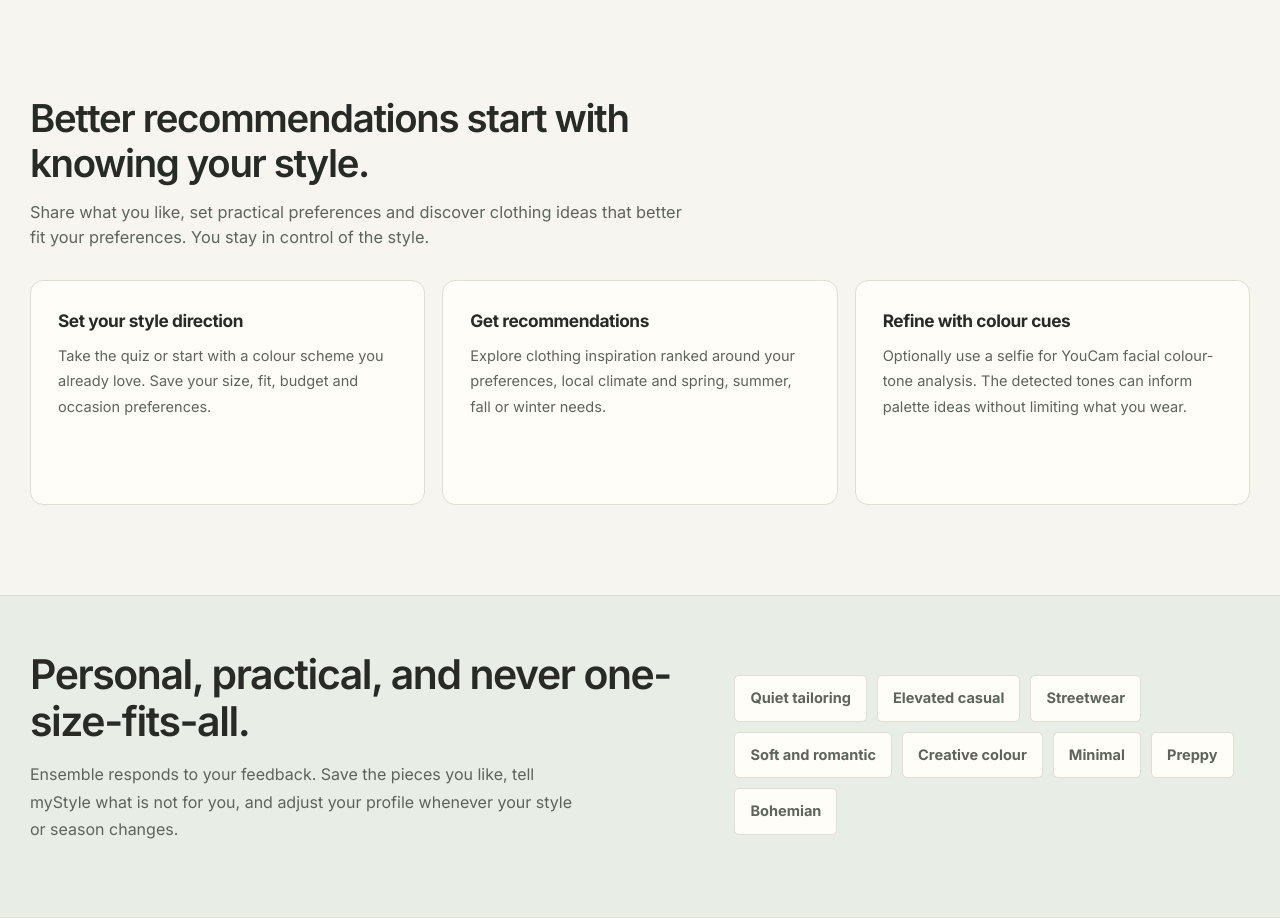
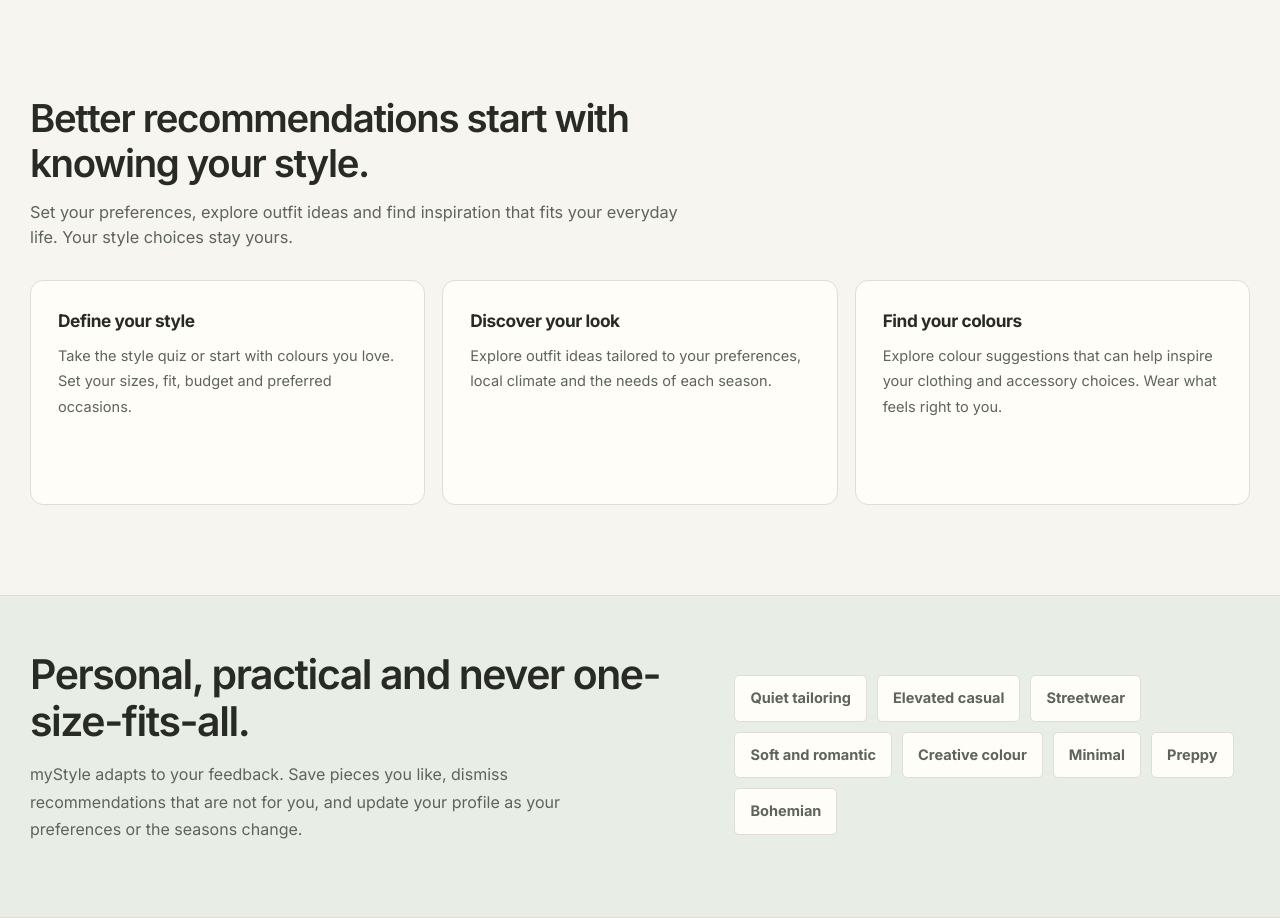
Before and after one commit to edimaudo/myStyle, a FastAPI app: page / in a window 1280 px wide. Shown: the part 600-1518 px from the top of the page. Run offline with FastAPI, Linux system fonts and the light colour scheme.

Commit message:
Update landing.html

```diff
--- a/mystyle/templates/landing.html
+++ b/mystyle/templates/landing.html
@@ -1,30 +1,156 @@
+
 <!doctype html>
 <html lang="en" data-theme="light" data-font-size="medium">
 <head>
-  <meta charset="utf-8"><meta name="viewport" content="width=device-width, initial-scale=1">
-  <meta name="description" content="myStyle brings together your style, colour preferences, budget and season to recommend clothing ideas through Ensemble.">
+  <meta charset="utf-8">
+  <meta name="viewport" content="width=device-width, initial-scale=1">
+  <meta name="description" content="myStyle brings together your style, colour preferences, budget and season to recommend personalized clothing inspiration.">
   <title>myStyle — Get dressed like yourself</title>
-  <link rel="preconnect" href="https://fonts.googleapis.com"><link rel="preconnect" href="https://fonts.gstatic.com" crossorigin>
-  <link rel="stylesheet" href="https://fonts.googleapis.com/css2?family=Inter:wght@400;500;600;700;800&display=swap">
-  <link rel="stylesheet" href="/assets/style.css?v=20261024-combined-skin-analysis"><link rel="stylesheet" href="/assets/marketing-controls.css?v=20261024-combined-skin-analysis"><script defer src="/assets/site-settings.js"></script>
+
+  <link rel="preconnect" href="https://fonts.googleapis.com">
+  <link rel="preconnect" href="https://fonts.gstatic.com" crossorigin>
+  <link href="https://fonts.googleapis.com/css2?family=Inter:wght@400;500;600;700;800&display=swap" rel="stylesheet">
+
+  <link rel="stylesheet" href="/assets/style.css?v=20261024-combined-skin-analysis">
+  <link rel="stylesheet" href="/assets/marketing-controls.css?v=20261024-combined-skin-analysis">
+  <script defer src="/assets/site-settings.js"></script>
 </head>
+
 <body class="landing-body mystyle-landing">
   <a class="skip-link" href="#main">Skip to content</a>
-  <header class="marketing-header mystyle-marketing-header"><a class="brand" href="/" aria-label="myStyle home"><span>myStyle</span></a>
-    <nav class="marketing-nav" aria-label="Main navigation">{% if signed_in %}<a class="button button-primary" href="/app">Open myStyle <span aria-hidden="true">→</span></a>{% else %}<a class="button button-primary" href="/signin">Start styling <span aria-hidden="true">→</span></a>{% endif %}</nav>
+
+  <header class="marketing-header mystyle-marketing-header">
+    <a class="brand" href="/" aria-label="myStyle home">
+      <span>myStyle</span>
+    </a>
+
+    <nav class="marketing-nav" aria-label="Main navigation">
+      {% if signed_in %}
+        <a class="button button-primary" href="/app">
+          Open myStyle <span aria-hidden="true">→</span>
+        </a>
+      {% else %}
+        <a class="button button-primary" href="/signin">
+          Start styling <span aria-hidden="true">→</span>
+        </a>
+      {% endif %}
+    </nav>
   </header>
+
   <main id="main">
     <section class="landing-hero page-wrap mystyle-landing-hero">
-      <div class="hero-copy"><span class="hero-eyebrow"><span class="hero-dot"></span> YOUR STYLE, IN EVERY SEASON</span><h1>Get dressed like <em>yourself.</em></h1><p class="hero-description">Find clothing ideas that fit your style, colour preferences, budget and season.</p>
-        <div class="hero-actions">{% if signed_in %}<a class="button button-primary button-large" href="/app">Open myStyle <span aria-hidden="true">→</span></a>{% else %}<a class="button button-primary button-large" href="/signin">Build my style profile <span aria-hidden="true">→</span></a>{% endif %}</div>
+      <div class="hero-copy">
+        <span class="hero-eyebrow">
+          <span class="hero-dot"></span>
+          YOUR STYLE, IN EVERY SEASON
+        </span>
 
+        <h1>Get dressed in <em>style.</em></h1>
+
+        <p class="hero-description">
+          Discover clothing ideas that fit your style, colours, budget and season.
+        </p>
+
+        <div class="hero-actions">
+          {% if signed_in %}
+            <a class="button button-primary button-large" href="/app">
+              Open myStyle <span aria-hidden="true">→</span>
+            </a>
+          {% else %}
+            <a class="button button-primary button-large" href="/signin">
+              Build my style profile <span aria-hidden="true">→</span>
+            </a>
+          {% endif %}
+        </div>
       </div>
-      <div class="hero-art mystyle-landing-art" aria-label="Seasonal fashion inspiration collage"><div class="hero-image hero-image-main"><img src="https://images.unsplash.com/photo-1539533018447-63fcce2678e3?auto=format&fit=crop&w=1000&q=85" alt="Neutral coat styling inspiration" fetchpriority="high"><div class="image-caption"><span>ENSEMBLE</span><strong>Thoughtful layers. Your point of view.</strong></div></div><div class="hero-image hero-image-side"><img src="https://images.unsplash.com/photo-1529139574466-a303027c1d8b?auto=format&fit=crop&w=900&q=85" alt="Contemporary everyday fashion styling inspiration" loading="lazy"><div class="landing-palette-strip"><i></i><i></i><i></i><i></i><i></i></div></div></div>
+
+      <div class="hero-art mystyle-landing-art" aria-label="Women's and men's fashion inspiration">
+        <div class="hero-image hero-image-main">
+          <img
+            src="https://images.unsplash.com/photo-1539533018447-63fcce2678e3?auto=format&fit=crop&w=1000&q=85"
+            alt="Women's neutral outerwear and contemporary fashion inspiration"
+            fetchpriority="high"
+          >
+          <div class="image-caption">
+            <span></span>
+            <strong></strong>
+          </div>
+        </div>
+
+        <div class="hero-image hero-image-side">
+          <img
+            src="https://images.unsplash.com/photo-1617137968427-85924c800a22?auto=format&fit=crop&w=900&q=85"
+            alt="Men's contemporary fashion and outfit inspiration"
+            loading="lazy"
+          >
+          <div class="landing-palette-strip" aria-hidden="true">
+            <i></i><i></i><i></i><i></i><i></i>
+          </div>
+        </div>
+      </div>
     </section>
-    <section id="how-it-works" class="how-section page-wrap"><div class="section-heading"><span class="eyebrow">A PERSONAL STYLING ROUTINE</span><h2>Better recommendations start with knowing your style.</h2><p>Share what you like, set practical preferences and discover clothing ideas that better fit your preferences. You stay in control of the style.</p></div>
-      <div class="steps-grid mystyle-steps-grid"><article class="step-card"><h3>Set your style direction</h3><p>Take the quiz or start with a colour scheme you already love. Save your size, fit, budget and occasion preferences.</p></article><article class="step-card"><h3>Get recommendations</h3><p>Explore clothing inspiration ranked around your preferences, local climate and spring, summer, fall or winter needs.</p></article><article class="step-card"><h3>Refine with colour cues</h3><p>Optionally use a selfie for YouCam facial colour-tone analysis. The detected tones can inform palette ideas without limiting what you wear.</p></article></div>
+
+    <section id="how-it-works" class="how-section page-wrap">
+      <div class="section-heading">
+        <span class="eyebrow">A PERSONAL STYLING ROUTINE</span>
+        <h2>Better recommendations start with knowing your style.</h2>
+        <p>
+          Set your preferences, explore outfit ideas and find inspiration
+          that fits your everyday life. Your style choices stay yours.
+        </p>
+      </div>
+
+      <div class="steps-grid mystyle-steps-grid">
+        <article class="step-card">
+          <h3>Define your style</h3>
+          <p>
+            Take the style quiz or start with colours you love.
+            Set your sizes, fit, budget and preferred occasions.
+          </p>
+        </article>
+
+        <article class="step-card">
+          <h3>Discover your look</h3>
+          <p>
+            Explore outfit ideas tailored to your preferences,
+            local climate and the needs of each season.
+          </p>
+        </article>
+
+        <article class="step-card">
+          <h3>Find your colours</h3>
+          <p>
+            Explore colour suggestions that can help inspire
+            your clothing and accessory choices. Wear what feels right to you.
+          </p>
+        </article>
+      </div>
     </section>
-    <section id="what-you-get" class="discover-band mystyle-discover-band"><div class="page-wrap discover-band-inner"><div><span class="eyebrow">THE MY STYLE APPROACH</span><h2>Personal, practical, and never one-size-fits-all.</h2><p class="band-copy">Ensemble responds to your feedback. Save the pieces you like, tell myStyle what is not for you, and adjust your profile whenever your style or season changes.</p></div><div class="style-tags" aria-label="Style directions"><span>Quiet tailoring</span><span>Elevated casual</span><span>Streetwear</span><span>Soft and romantic</span><span>Creative colour</span><span>Minimal</span><span>Preppy</span><span>Bohemian</span></div></div></section>
+
+    <section id="what-you-get" class="discover-band mystyle-discover-band">
+      <div class="page-wrap discover-band-inner">
+        <div>
+          <span class="eyebrow">THE MY STYLE APPROACH</span>
+          <h2>Personal, practical and never one-size-fits-all.</h2>
+          <p class="band-copy">
+            myStyle adapts to your feedback. Save pieces you like,
+            dismiss recommendations that are not for you, and update
+            your profile as your preferences or the seasons change.
+          </p>
+        </div>
+
+        <div class="style-tags" aria-label="Style directions">
+          <span>Quiet tailoring</span>
+          <span>Elevated casual</span>
+          <span>Streetwear</span>
+          <span>Soft and romantic</span>
+          <span>Creative colour</span>
+          <span>Minimal</span>
+          <span>Preppy</span>
+          <span>Bohemian</span>
+        </div>
+      </div>
+    </section>
   </main>
 </body>
 </html>
```
